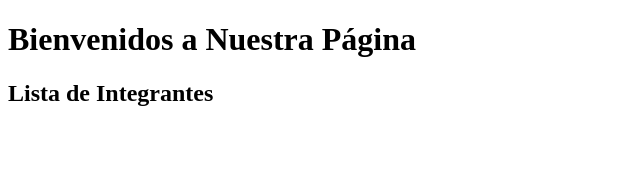
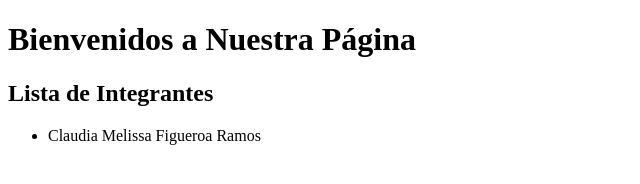
Before and after one commit to najib-2025/prueba-git, a plain HTML site: page index.html in a window 1280 px wide. Shown: the whole page, without its empty margins (0-640 px from the left). Drawn offline with Linux system fonts and the light colour scheme.

Commit message:
agrege a la lista ordenada un integrante

```diff
--- a/index.html
+++ b/index.html
@@ -9,7 +9,7 @@
     <h1>Bienvenidos a Nuestra Página</h1>
     <h2>Lista de Integrantes</h2>
     <ul>
-
+        <li>Claudia Melissa Figueroa Ramos</li>
     </ul>
 </body>
 </html>
```
